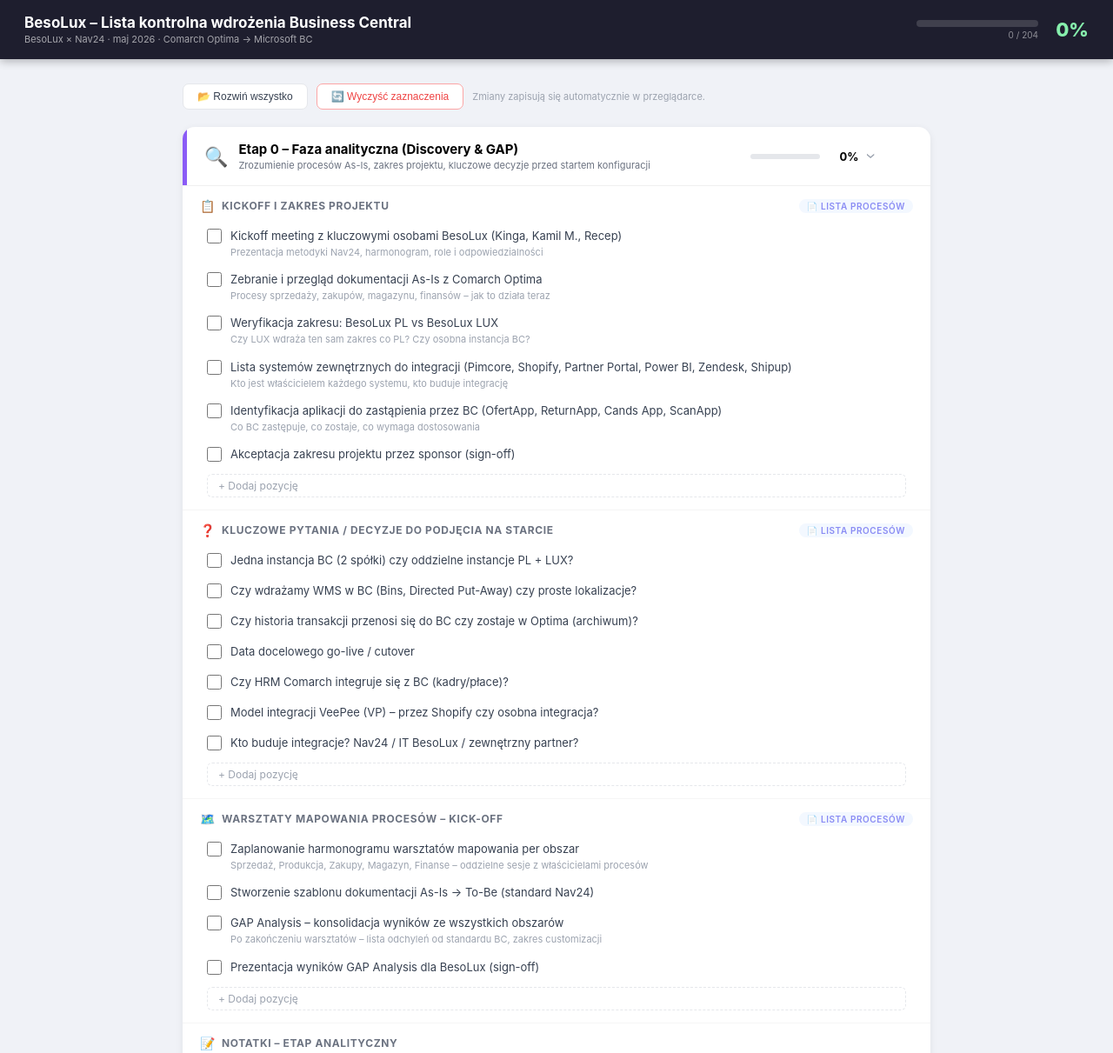
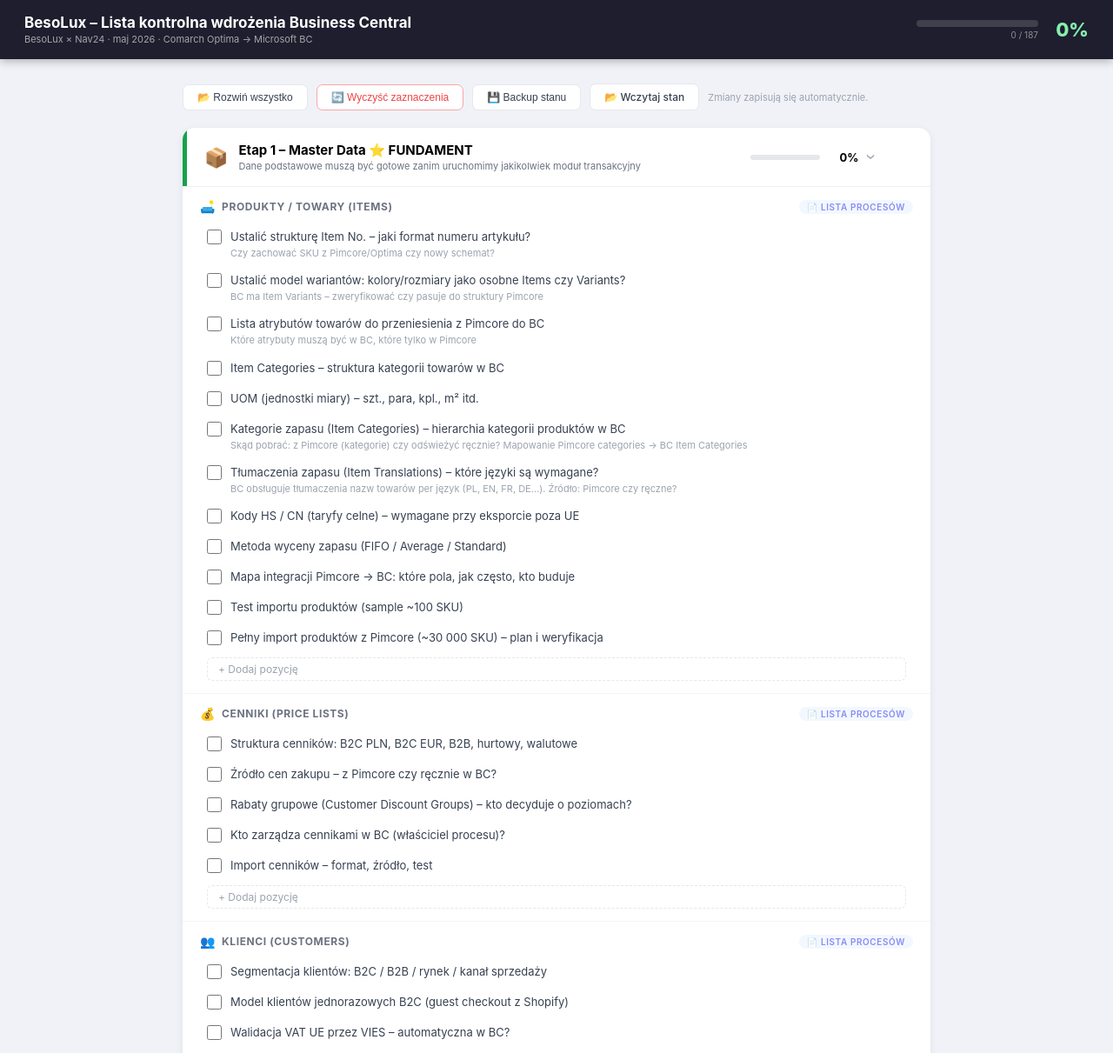
Before and after one commit to AgataBednarska/besolux-bc-checklist, a plain HTML site: page index.html in a window 1280 px wide. Shown: the top 1211 px of the page at 87% size. Drawn offline with Linux system fonts and the light colour scheme.

Commit message:
remove ph0, add backup/restore buttons

```diff
--- a/index.html
+++ b/index.html
@@ -153,7 +153,6 @@ body { font-family: -apple-system, BlinkMacSystemFont, 'Segoe UI', sans-serif; b
 .item.custom-item .item-text[contenteditable]:focus { border-color: #818cf8; }
 
 /* ── Phase colors ── */
-.ph0 { border-left-color: #8b5cf6 !important; }
 .ph1 { border-left-color: #16a34a !important; }
 .ph2 { border-left-color: #dc2626 !important; }
 .ph3 { border-left-color: #059669 !important; }
@@ -195,6 +194,12 @@ body { font-family: -apple-system, BlinkMacSystemFont, 'Segoe UI', sans-serif; b
 .toolbar button:hover { background: #f3f4f6; }
 .toolbar button.danger { color: #ef4444; border-color: #fca5a5; }
 .toolbar button.danger:hover { background: #fff1f2; }
+.toolbar-file-btn {
+  padding: 7px 16px; border-radius: 7px; border: 1px solid #e5e7eb;
+  background: #fff; font-size: 12px; cursor: pointer; color: #374151;
+  font-weight: 500; transition: background .15s; white-space: nowrap;
+}
+.toolbar-file-btn:hover { background: #f3f4f6; }
 .status-msg { font-size: 11px; color: #9ca3af; }
 
 /* ── Expand all ── */
@@ -222,66 +227,11 @@ body { font-family: -apple-system, BlinkMacSystemFont, 'Segoe UI', sans-serif; b
   <div class="toolbar">
     <button id="expand-btn" onclick="toggleAll()">📂 Rozwiń wszystko</button>
     <button onclick="resetAll()" class="danger">🔄 Wyczyść zaznaczenia</button>
-    <span class="status-msg" id="status-msg">Zmiany zapisują się automatycznie w przeglądarce.</span>
+    <button onclick="exportState()" title="Pobierz plik JSON ze stanem checklisty (otwórz w innej przeglądarce)">💾 Backup stanu</button>
+    <label class="toolbar-file-btn" title="Wczytaj plik JSON z innej przeglądarki / karty">📂 Wczytaj stan<input type="file" accept=".json" onchange="importState(event)" style="display:none"></label>
+    <span class="status-msg" id="status-msg">Zmiany zapisują się automatycznie.</span>
   </div>
 
-<!-- ═══════════════════════════════════════════════════════════
-     ETAP 0 – FAZA ANALITYCZNA
-════════════════════════════════════════════════════════════ -->
-<div class="phase" id="ph0">
-  <div class="phase-header ph0" onclick="toggle('ph0')">
-    <div class="phase-icon">🔍</div>
-    <div class="phase-info">
-      <h2>Etap 0 – Faza analityczna (Discovery &amp; GAP)</h2>
-      <p>Zrozumienie procesów As-Is, zakres projektu, kluczowe decyzje przed startem konfiguracji</p>
-    </div>
-    <div class="phase-progress">
-      <div class="mini-bar"><div class="mini-fill mf0" id="ph0-fill" style="width:0%"></div></div>
-      <div class="phase-pct" id="ph0-pct">0%</div>
-    </div>
-    <div class="chevron">›</div>
-  </div>
-  <div class="phase-body">
-
-    <div class="section">
-      <div class="section-title"><span>📋</span> Kickoff i zakres projektu</div>
-      <div class="item" onclick="toggle_item(this)"><input type="checkbox"><div class="item-content"><div class="item-text">Kickoff meeting z kluczowymi osobami BesoLux (Kinga, Kamil M., Recep)</div><div class="item-sub">Prezentacja metodyki Nav24, harmonogram, role i odpowiedzialności</div></div></div>
-      <div class="item" onclick="toggle_item(this)"><input type="checkbox"><div class="item-content"><div class="item-text">Zebranie i przegląd dokumentacji As-Is z Comarch Optima</div><div class="item-sub">Procesy sprzedaży, zakupów, magazynu, finansów – jak to działa teraz</div></div></div>
-      <div class="item" onclick="toggle_item(this)"><input type="checkbox"><div class="item-content"><div class="item-text">Weryfikacja zakresu: BesoLux PL vs BesoLux LUX</div><div class="item-sub">Czy LUX wdraża ten sam zakres co PL? Czy osobna instancja BC?</div></div></div>
-      <div class="item" onclick="toggle_item(this)"><input type="checkbox"><div class="item-content"><div class="item-text">Lista systemów zewnętrznych do integracji (Pimcore, Shopify, Partner Portal, Power BI, Zendesk, Shipup)</div><div class="item-sub">Kto jest właścicielem każdego systemu, kto buduje integrację</div></div></div>
-      <div class="item" onclick="toggle_item(this)"><input type="checkbox"><div class="item-content"><div class="item-text">Identyfikacja aplikacji do zastąpienia przez BC (OfertApp, ReturnApp, Cands App, ScanApp)</div><div class="item-sub">Co BC zastępuje, co zostaje, co wymaga dostosowania</div></div></div>
-      <div class="item" onclick="toggle_item(this)"><input type="checkbox"><div class="item-content"><div class="item-text">Akceptacja zakresu projektu przez sponsor (sign-off)</div></div></div>
-    </div>
-
-    <div class="section">
-      <div class="section-title"><span>❓</span> Kluczowe pytania / decyzje do podjęcia na starcie</div>
-      <div class="item" onclick="toggle_item(this)"><input type="checkbox"><div class="item-content"><div class="item-text">Jedna instancja BC (2 spółki) czy oddzielne instancje PL + LUX?</div></div></div>
-      <div class="item" onclick="toggle_item(this)"><input type="checkbox"><div class="item-content"><div class="item-text">Czy wdrażamy WMS w BC (Bins, Directed Put-Away) czy proste lokalizacje?</div></div></div>
-      <div class="item" onclick="toggle_item(this)"><input type="checkbox"><div class="item-content"><div class="item-text">Czy historia transakcji przenosi się do BC czy zostaje w Optima (archiwum)?</div></div></div>
-      <div class="item" onclick="toggle_item(this)"><input type="checkbox"><div class="item-content"><div class="item-text">Data docelowego go-live / cutover</div></div></div>
-      <div class="item" onclick="toggle_item(this)"><input type="checkbox"><div class="item-content"><div class="item-text">Czy HRM Comarch integruje się z BC (kadry/płace)?</div></div></div>
-      <div class="item" onclick="toggle_item(this)"><input type="checkbox"><div class="item-content"><div class="item-text">Model integracji VeePee (VP) – przez Shopify czy osobna integracja?</div></div></div>
-      <div class="item" onclick="toggle_item(this)"><input type="checkbox"><div class="item-content"><div class="item-text">Kto buduje integracje? Nav24 / IT BesoLux / zewnętrzny partner?</div></div></div>
-    </div>
-
-    <div class="section">
-      <div class="section-title"><span>🗺️</span> Warsztaty mapowania procesów – kick-off</div>
-      <div class="item" onclick="toggle_item(this)"><input type="checkbox"><div class="item-content"><div class="item-text">Zaplanowanie harmonogramu warsztatów mapowania per obszar</div><div class="item-sub">Sprzedaż, Produkcja, Zakupy, Magazyn, Finanse – oddzielne sesje z właścicielami procesów</div></div></div>
-      <div class="item" onclick="toggle_item(this)"><input type="checkbox"><div class="item-content"><div class="item-text">Stworzenie szablonu dokumentacji As-Is → To-Be (standard Nav24)</div></div></div>
-      <div class="item" onclick="toggle_item(this)"><input type="checkbox"><div class="item-content"><div class="item-text">GAP Analysis – konsolidacja wyników ze wszystkich obszarów</div><div class="item-sub">Po zakończeniu warsztatów – lista odchyleń od standardu BC, zakres customizacji</div></div></div>
-      <div class="item" onclick="toggle_item(this)"><input type="checkbox"><div class="item-content"><div class="item-text">Prezentacja wyników GAP Analysis dla BesoLux (sign-off)</div></div></div>
-    </div>
-
-    <div class="section">
-      <div class="section-title"><span>📝</span> Notatki – Etap analityczny</div>
-      <textarea class="note-input" placeholder="Notatki ze spotkań, ustalenia, pytania otwarte…" data-key="note-ph0" oninput="saveNote(this)"></textarea>
-    </div>
-  </div>
-</div>
-
-<!-- ═══════════════════════════════════════════════════════════
-     ETAP 1 – MASTER DATA (najważniejszy fundament!)
-════════════════════════════════════════════════════════════ -->
 <div class="phase" id="ph1">
   <div class="phase-header ph1" onclick="toggle('ph1')">
     <div class="phase-icon">📦</div>
@@ -1144,7 +1094,7 @@ function toggleAll() {
 
 // ── Progress (excludes deleted items) ─────────────────────────────────────────
 function updateProgress() {
-  const phases = ['ph0','ph1','ph2','phP','ph3','ph4','ph5','ph6','ph7'];
+  const phases = ['ph1','ph2','phP','ph3','ph4','ph5','ph6','ph7'];
   let totalAll = 0, doneAll = 0;
   phases.forEach(id => {
     const ph = document.getElementById(id);
@@ -1172,6 +1122,29 @@ function resetAll() {
   saveState();
 }
 
+function exportState() {
+  const raw = localStorage.getItem(STORE) || '{}';
+  const blob = new Blob([raw], {type: 'application/json'});
+  const a = document.createElement('a');
+  a.href = URL.createObjectURL(blob);
+  a.download = 'besolux-checklist-backup.json';
+  document.body.appendChild(a); a.click(); document.body.removeChild(a);
+}
+
+function importState(ev) {
+  const file = ev.target.files[0];
+  if (!file) return;
+  const reader = new FileReader();
+  reader.onload = e => {
+    try {
+      JSON.parse(e.target.result); // validate JSON
+      localStorage.setItem(STORE, e.target.result);
+      location.reload();
+    } catch(err) { alert('Błąd pliku: ' + err); }
+  };
+  reader.readAsText(file);
+}
+
 // ── Init ──────────────────────────────────────────────────────────────────────
 assignSectionIds();
 initSectionLinks();
@@ -1182,7 +1155,7 @@ loadState();
 updateProgress();
 
 if (!localStorage.getItem(STORE)) {
-  document.getElementById('ph0').classList.add('open');
+  document.getElementById('ph1').classList.add('open');
 }
 </script>
 </body>
```
